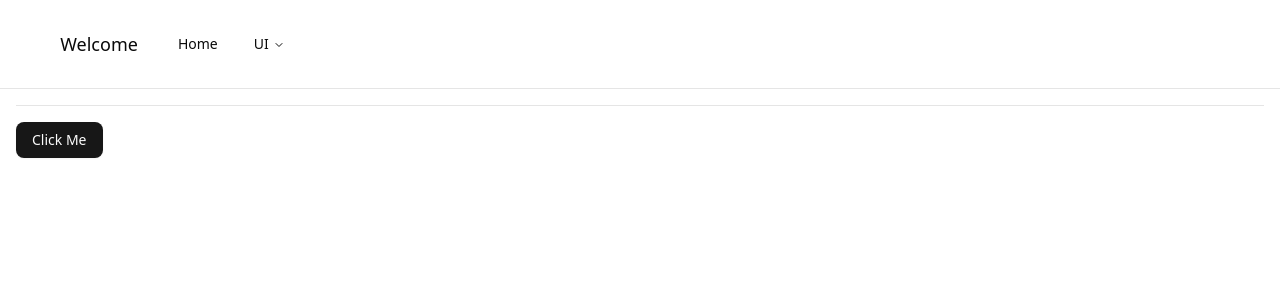
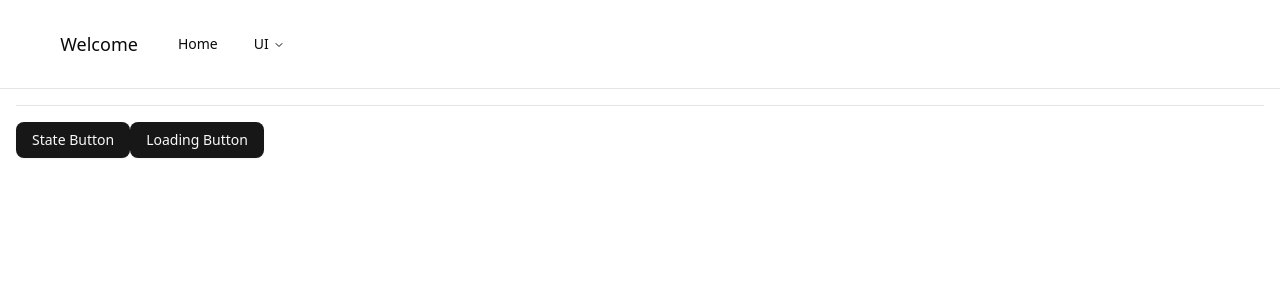
Before and after one commit to AYiU/web-components, a Next.js app: page /ui/button in a window 1280 px wide. Shown: the top 300 px of the page. Built offline with nearby package versions, Linux system fonts and the light colour scheme.

Commit message:
Added: state button

```diff
--- a/app/ui/button/client-page.tsx
+++ b/app/ui/button/client-page.tsx
@@ -1,16 +1,31 @@
 "use client";
 
 import { LoadingButton } from "@/components/button/loading-button";
+import { type loadingState, StateButton } from "@/components/button/state-button";
+import { Button } from "@/components/ui/button";
+import { useState } from "react";
 
 export function ButtonClientPage() {
+  const [buttonState, setButtonState] = useState<loadingState>("");
+
+  const onClick = ()=> {
+    setButtonState("loading");
+    setTimeout(()=>{
+      setButtonState("done")
+    }, 3000)
+  }
+
   return (
+    <>
+      <StateButton state={buttonState} as={Button} onClick={onClick}>State Button</StateButton>
       <LoadingButton
         onClick={async () => {
           await new Promise((resolve) => setTimeout(resolve, 2000));
           console.log("done");
         }}
       >
-      Click Me
+        Loading Button
       </LoadingButton>
+    </>
   );
 }
--- a/components/button/loading-button.tsx
+++ b/components/button/loading-button.tsx
@@ -57,9 +57,9 @@ function useLoadingButton(
   if ("loading" === state) {
     c = "Loading";
   } else if ("error" === state) {
-    c = "Error";
+    c = "🚨 Error";
   } else if ("done" === state) {
-    c = "Done";
+    c = "✔️ Done";
   }
 
   return { props, children: c };
--- /dev/null
+++ b/components/button/state-button.module.css
@@ -0,0 +1,19 @@
+.loading {
+  border: 3px solid #f3f3f3; /* Light grey */
+  border-top: 3px solid #3498db; /* Blue */
+  border-radius: 50%;
+  margin-right: 3px;
+  width: 18px;
+  height: 18px;
+  animation: spin 2s linear infinite;
+  float: left;
+}
+
+@keyframes spin {
+  0% {
+    transform: rotate(0deg);
+  }
+  100% {
+    transform: rotate(360deg);
+  }
+}
--- /dev/null
+++ b/components/button/state-button.tsx
@@ -0,0 +1,60 @@
+import type React from "react";
+
+import type { MouseEventHandler } from "react";
+
+import classes from "./state-button.module.css";
+
+export type loadingState = "" | "loading" | "error" | "done";
+
+export type StateButtonType = {
+  state: loadingState;
+  as?: React.ElementType;
+  className?: string;
+  children: React.ReactNode;
+  type?: "submit";
+  onClick?: MouseEventHandler<HTMLButtonElement>;
+};
+
+function LoadingChildren() {
+  return (
+    <>
+      <div className={classes.loading}></div>
+      Saving
+    </>
+  );
+}
+
+function SavedChildren() {
+  return "✔️ Saved";
+}
+
+function ErrorChildren() {
+  return "🚨 Error";
+}
+
+export function StateButton({
+  state,
+  onClick,
+  children,
+  className,
+  type,
+  as,
+}: StateButtonType) {
+  const disabled = "loading" === state;
+
+  const Component = as || "button";
+
+  return (
+    <Component
+      onClick={onClick}
+      disabled={disabled}
+      type={type}
+      className={className}
+    >
+      {"done" === state && <SavedChildren />}
+      {"error" === state && <ErrorChildren />}
+      {"loading" === state && <LoadingChildren />}
+      {"" === state && children}
+    </Component>
+  );
+}
```
Lines whose indentation alone changed are shown as unchanged.
